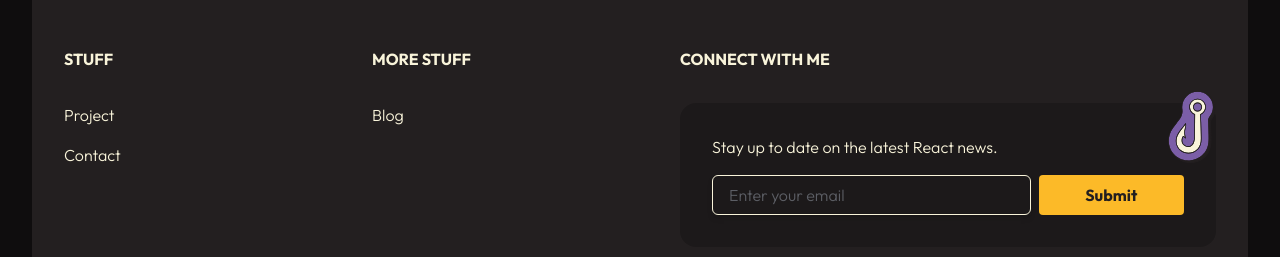
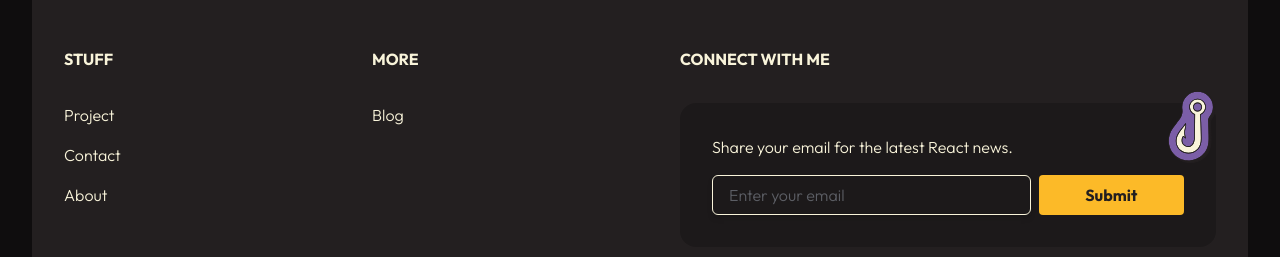
Before and after one commit to awadhesh31st/Portfolio, a Next.js app: page /about in a window 1280 px wide. Shown: the part 569-826 px from the top of the page. Built offline with nearby package versions, Linux system fonts and the light colour scheme.

Commit message:
page not found and update footer (#6)

```diff
--- /dev/null
+++ b/app/not-found.tsx
@@ -0,0 +1,35 @@
+import React from 'react';
+import Image from 'next/image';
+import brandLogo from '../public/assets/images/logo-transparent.png';
+
+const PageNotFound = () => {
+  return (
+    <main className="flex flex-col h-full">
+      <div className="flex flex-col h-screen pb-12 bg-black text-biege">
+        <main className="flex flex-col justify-center flex-grow w-full px-4 mx-auto max-w-7xl sm:px-6 lg:px-8">
+          <div className="flex justify-center flex-shrink-0">
+            <a className="inline-flex" href="/">
+              <Image className="w-16 h-auto" src={brandLogo} alt="brandLogo" />
+            </a>
+          </div>
+          <div className="py-16">
+            <div className="text-center">
+              <p className="font-semibold tracking-wide text-gray-100 uppercase">
+                💩 404 error
+              </p>
+              <h1 className="mt-2 text-5xl tracking-tight font-extraBold text-gray-50 sm:text-6xl">
+                Page not found.
+              </h1>
+              <p className="mt-5 text-gray-100">
+                If you think this page should exist, email
+                awadhesh31st@gmail.com
+              </p>
+            </div>
+          </div>
+        </main>
+      </div>
+    </main>
+  );
+};
+
+export default PageNotFound;
--- a/mocks/footer-mock.ts
+++ b/mocks/footer-mock.ts
@@ -3,14 +3,14 @@ import { FooterProps } from '../types/footer';
 export const FooterMock: FooterProps = {
   stuff: {
     title: 'Stuff',
-    list: ['Project', 'Contact'],
+    list: ['Project', 'Contact', 'About'],
   },
   moreStuff: {
-    title: 'More Stuff',
+    title: 'More',
     list: ['Blog'],
   },
   formTitle: 'Connect with me',
-  formDescription: 'Stay up to date on the latest React news.',
+  formDescription: 'Share your email for the latest React news.',
   placeholder: 'Enter your email',
   btnLabel: 'Submit',
 };
```
